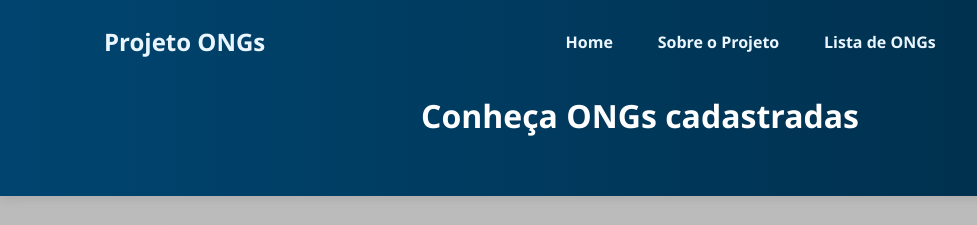
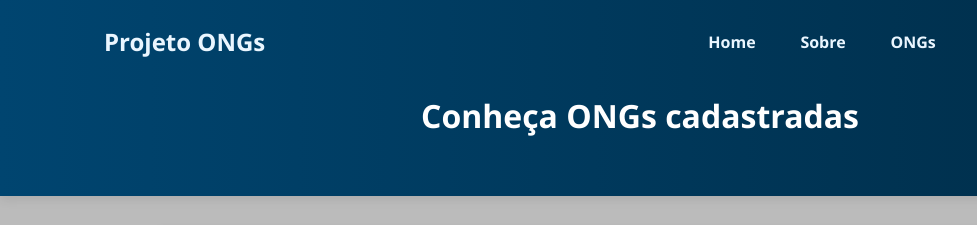
Before and after one commit to JoaoParisi/projeto-ongs, a plain HTML site: page ONGs.html in a window 1280 px wide. Shown: the top 225 px of the page, 0-977 px from the left. Drawn offline with Linux system fonts and the light colour scheme.

Commit message:
So alguns retoques

```diff
--- a/ONGs.html
+++ b/ONGs.html
@@ -26,8 +26,8 @@
             <nav class="main-nav" aria-label="Navegação principal">
                 <ul class="nav-list">
                     <li><a class="nav-link" href="./index.html">Home</a></li>
-                    <li class="has-submenu"><a class="nav-link" href="./aboutme.html">Sobre o Projeto</a></li>
-                    <li><a class="nav-link" href="./ONGs.html">Lista de ONGs</a></li>
+                    <li class="has-submenu"><a class="nav-link" href="./aboutme.html">Sobre</a></li>
+                    <li><a class="nav-link" href="./ONGs.html">ONGs</a></li>
                     <li><a class="nav-link" href="./cadastro.html">Cadastre-se</a></li>
                     <li><a class="nav-link" href="./entre.html">Entre</a></li>
                 </ul>
```
Also changed, not shown: aboutme.html (+2 -2 lines), styles/cadastro.css (+5 -3 lines).
